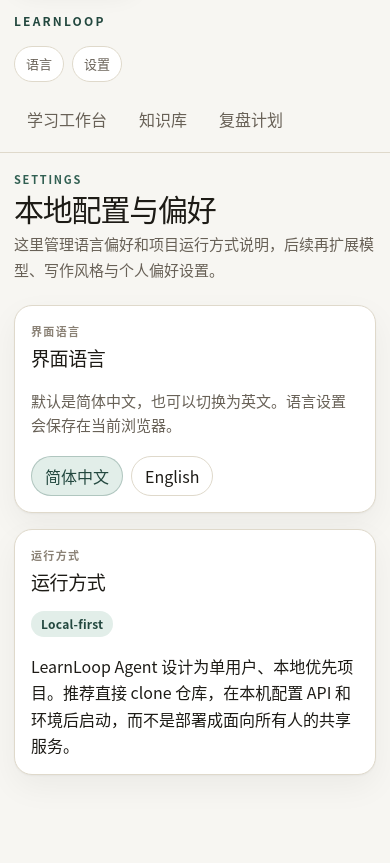
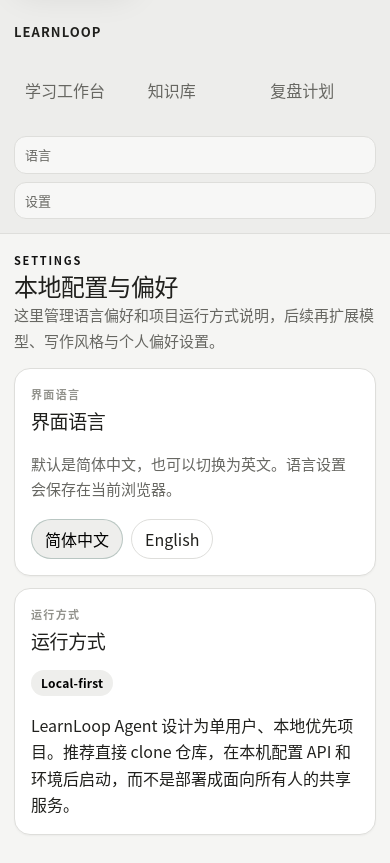
Before and after one commit to Layau-code/learnloop-agent, a Next.js app in the folder frontend/: page /settings in a window 390 px wide. Built offline with nearby package versions, Linux system fonts and the light colour scheme.

Commit message:
style: adopt codex-like study workspace

```diff
--- a/frontend/app/globals.css
+++ b/frontend/app/globals.css
@@ -4,25 +4,25 @@
 
 :root {
   color-scheme: light;
-  --bg: #f7f6f2;
-  --bg-soft: #eeece5;
+  --bg: #f5f5f3;
+  --bg-soft: #ededeb;
   --surface: #ffffff;
-  --surface-muted: #faf9f5;
-  --surface-quiet: #f2f0e9;
-  --border: #dfd9cb;
-  --border-strong: #cfc6b4;
-  --text: #1d1b16;
-  --text-muted: #686157;
-  --text-soft: #8b8276;
-  --accent: #315f52;
-  --accent-strong: #23483f;
-  --accent-soft: #e2eee9;
+  --surface-muted: #f8f8f7;
+  --surface-quiet: #eeeeec;
+  --border: #dededb;
+  --border-strong: #c8c8c2;
+  --text: #20201d;
+  --text-muted: #676762;
+  --text-soft: #93938d;
+  --accent: #111111;
+  --accent-strong: #000000;
+  --accent-soft: #eeeeec;
   --danger-soft: #f6e9e2;
-  --radius-sm: 10px;
-  --radius-md: 14px;
-  --radius-lg: 18px;
-  --shadow-card: 0 1px 2px rgba(29, 27, 22, 0.04), 0 12px 32px rgba(29, 27, 22, 0.05);
-  --shadow-soft: 0 10px 24px rgba(29, 27, 22, 0.06);
+  --radius-sm: 8px;
+  --radius-md: 12px;
+  --radius-lg: 16px;
+  --shadow-card: 0 1px 2px rgba(0, 0, 0, 0.04);
+  --shadow-soft: 0 12px 32px rgba(0, 0, 0, 0.08);
 }
 
 * {
@@ -85,28 +85,35 @@
 .app-shell {
   min-height: 100vh;
   display: grid;
-  grid-template-rows: auto minmax(0, 1fr);
+  grid-template-columns: 240px minmax(0, 1fr);
 }
 
-.topbar {
+.app-sidebar {
   position: sticky;
   top: 0;
-  z-index: 10;
+  height: 100vh;
   display: flex;
-  align-items: center;
+  flex-direction: column;
   justify-content: space-between;
-  gap: 16px;
-  border-bottom: 1px solid var(--border);
-  background: rgba(247, 246, 242, 0.94);
-  padding: 12px 22px;
-  backdrop-filter: blur(10px);
+  gap: 24px;
+  border-right: 1px solid var(--border);
+  background: #ededeb;
+  padding: 14px;
+}
+
+.sidebar-top {
+  display: grid;
+  gap: 18px;
 }
 
 .brand-mark {
-  color: var(--accent-strong);
-  font-size: 12px;
+  display: inline-flex;
+  align-items: center;
+  min-height: 36px;
+  color: var(--text);
+  font-size: 13px;
   font-weight: 900;
-  letter-spacing: 0.18em;
+  letter-spacing: 0.08em;
 }
 
 .locale-switcher {
@@ -157,17 +164,15 @@
 }
 
 .nav {
-  display: flex;
-  align-items: center;
-  justify-content: center;
+  display: grid;
   gap: 6px;
 }
 
 .nav a {
   border: 1px solid transparent;
-  border-radius: 999px;
+  border-radius: var(--radius-md);
   color: var(--text-muted);
-  padding: 8px 12px;
+  padding: 9px 10px;
   transition: background 160ms ease, border-color 160ms ease, color 160ms ease;
 }
 
@@ -178,26 +183,26 @@
 
 .nav a.is-active {
   border-color: transparent;
-  background: var(--accent-soft);
-  color: var(--accent-strong);
+  background: var(--surface);
+  color: var(--text);
   font-weight: 700;
+  box-shadow: var(--shadow-card);
 }
 
-.topbar-actions {
-  display: flex;
-  align-items: center;
+.sidebar-actions {
+  display: grid;
   gap: 8px;
 }
 
 .quiet-link,
 .menu-popover summary {
   border: 1px solid var(--border);
-  border-radius: 999px;
-  background: var(--surface);
+  border-radius: var(--radius-md);
+  background: rgba(255, 255, 255, 0.58);
   color: var(--text-muted);
   cursor: pointer;
   font-size: 13px;
-  padding: 7px 11px;
+  padding: 8px 10px;
 }
 
 .menu-popover {
@@ -214,8 +219,8 @@
 
 .menu-panel {
   position: absolute;
-  top: calc(100% + 8px);
-  right: 0;
+  bottom: calc(100% + 8px);
+  left: 0;
   z-index: 30;
   min-width: 168px;
   border: 1px solid var(--border);
@@ -225,21 +230,25 @@
   padding: 10px;
 }
 
+.menu-panel .locale-switcher {
+  border: 0;
+  padding: 0;
+}
+
 .main {
   width: 100%;
-  max-width: 1180px;
-  margin: 0 auto;
-  padding: 28px 22px 44px;
+  max-width: none;
+  padding: 20px;
 }
 
 .page {
   display: grid;
-  gap: 22px;
+  gap: 14px;
 }
 
 .page-header {
   display: grid;
-  gap: 6px;
+  gap: 4px;
   max-width: 680px;
 }
 
@@ -250,9 +259,9 @@
 
 .page-header h2 {
   margin: 0;
-  font-size: clamp(28px, 3vw, 40px);
+  font-size: 22px;
   line-height: 1.05;
-  letter-spacing: -0.04em;
+  letter-spacing: -0.025em;
 }
 
 .eyebrow {
@@ -273,9 +282,12 @@
 
 .dashboard-grid,
 .card-grid,
-.workspace-grid {
+.workspace-grid,
+.codex-workspace,
+.workspace-rail,
+.workspace-main {
   display: grid;
-  gap: 16px;
+  gap: 12px;
 }
 
 .dashboard-grid {
@@ -286,6 +298,20 @@
 .workspace-grid {
   grid-template-columns: minmax(320px, 0.82fr) minmax(360px, 1fr);
   align-items: start;
+}
+
+.codex-workspace {
+  grid-template-columns: 320px minmax(0, 1fr);
+  align-items: start;
+  min-height: calc(100vh - 112px);
+}
+
+.workspace-rail {
+  align-content: start;
+}
+
+.workspace-main {
+  min-width: 0;
 }
 
 .card-grid {
@@ -304,7 +330,7 @@
 .card {
   border-radius: var(--radius-lg);
   box-shadow: var(--shadow-card);
-  padding: 20px;
+  padding: 14px;
 }
 
 .card h3,
@@ -381,7 +407,7 @@
 }
 
 .field textarea {
-  min-height: 118px;
+  min-height: 104px;
   resize: vertical;
 }
 
@@ -404,22 +430,22 @@
 
 .button-primary,
 .button-secondary {
-  min-height: 38px;
+  min-height: 36px;
   border: 1px solid transparent;
-  border-radius: 999px;
-  padding: 9px 15px;
+  border-radius: var(--radius-md);
+  padding: 8px 13px;
   cursor: pointer;
   font-weight: 750;
   transition: background 160ms ease, border-color 160ms ease, color 160ms ease, transform 160ms ease;
 }
 
 .button-primary {
-  background: var(--accent);
+  background: var(--text);
   color: #ffffff;
 }
 
 .button-primary:hover {
-  background: var(--accent-strong);
+  background: #000000;
   transform: translateY(-1px);
 }
 
@@ -466,8 +492,8 @@
 }
 
 .list-card.is-active {
-  border-color: rgba(49, 95, 82, 0.32);
-  background: var(--accent-soft);
+  border-color: var(--border-strong);
+  background: var(--surface);
 }
 
 .list-card span {
@@ -481,6 +507,95 @@
   border-radius: var(--radius-md);
   background: var(--surface-muted);
   padding: 14px;
+}
+
+.chat-card {
+  min-height: calc(100vh - 112px);
+  display: grid;
+  grid-template-rows: auto minmax(260px, 1fr) auto;
+  border: 1px solid var(--border);
+  border-radius: var(--radius-lg);
+  background: var(--surface);
+  box-shadow: var(--shadow-card);
+  overflow: hidden;
+}
+
+.chat-header {
+  display: flex;
+  align-items: flex-start;
+  justify-content: space-between;
+  gap: 12px;
+  border-bottom: 1px solid var(--border);
+  padding: 14px 16px;
+}
+
+.chat-header h3 {
+  margin: 4px 0 0;
+  font-size: 16px;
+}
+
+.chat-scroll {
+  display: grid;
+  align-content: start;
+  gap: 12px;
+  overflow-y: auto;
+  padding: 18px;
+}
+
+.composer {
+  display: grid;
+  gap: 10px;
+  border-top: 1px solid var(--border);
+  background: var(--surface-muted);
+  padding: 12px;
+}
+
+.composer textarea {
+  width: 100%;
+  min-height: 88px;
+  resize: vertical;
+  border: 1px solid var(--border);
+  border-radius: var(--radius-lg);
+  background: var(--surface);
+  color: var(--text);
+  padding: 12px;
+}
+
+.composer textarea:focus {
+  border-color: var(--border-strong);
+  outline: none;
+}
+
+.composer-actions {
+  display: flex;
+  align-items: center;
+  justify-content: space-between;
+  gap: 10px;
+}
+
+.empty-state {
+  display: grid;
+  place-items: center;
+  min-height: 260px;
+  color: var(--text-muted);
+  text-align: center;
+  padding: 24px;
+}
+
+.empty-state.compact {
+  min-height: 140px;
+}
+
+.sr-only {
+  position: absolute;
+  width: 1px;
+  height: 1px;
+  padding: 0;
+  margin: -1px;
+  overflow: hidden;
+  clip: rect(0, 0, 0, 0);
+  white-space: nowrap;
+  border: 0;
 }
 
 .detail-panel {
@@ -555,8 +670,9 @@
 
 .quiet-disclosure {
   border: 1px solid var(--border);
-  border-radius: var(--radius-lg);
+  border-radius: var(--radius-md);
   background: rgba(255, 255, 255, 0.66);
+  overflow: hidden;
 }
 
 .quiet-disclosure summary {
@@ -588,27 +704,30 @@
 
 @media (max-width: 1100px) {
   .dashboard-grid,
-  .workspace-grid {
+  .workspace-grid,
+  .codex-workspace {
     grid-template-columns: 1fr;
+  }
+
+  .chat-card {
+    min-height: 620px;
   }
 }
 
 @media (max-width: 760px) {
-  .topbar {
-    align-items: flex-start;
-    flex-wrap: wrap;
-    padding: 12px 14px;
+  .app-shell {
+    grid-template-columns: 1fr;
   }
 
-  .brand-mark {
-    width: 100%;
+  .app-sidebar {
+    position: relative;
+    height: auto;
+    border-right: 0;
+    border-bottom: 1px solid var(--border);
   }
 
   .nav {
-    order: 3;
-    width: 100%;
-    justify-content: flex-start;
-    overflow-x: auto;
+    grid-template-columns: repeat(3, minmax(0, 1fr));
   }
 
   .main {
@@ -616,7 +735,7 @@
   }
 
   .page-header h2 {
-    font-size: 30px;
+    font-size: 24px;
   }
 
   .section-heading,
--- a/frontend/components/app-shell.tsx
+++ b/frontend/components/app-shell.tsx
@@ -27,7 +27,8 @@
       <a className="skip-link" href="#main-content">
         {app.skipToContent}
       </a>
-      <header className="topbar">
+      <aside className="app-sidebar">
+        <div className="sidebar-top">
           <Link href="/study" className="brand-mark" aria-label={app.title}>
             {app.brand}
           </Link>
@@ -43,8 +44,9 @@
               );
             })}
           </nav>
+        </div>
 
-        <div className="topbar-actions">
+        <div className="sidebar-actions">
           <details className="menu-popover">
             <summary>{app.language}</summary>
             <div className="menu-panel">
@@ -55,7 +57,7 @@
             {app.nav.settings}
           </Link>
         </div>
-      </header>
+      </aside>
       <main id="main-content" className="main">
         {children}
       </main>
--- a/frontend/features/study/study-qa-panel.tsx
+++ b/frontend/features/study/study-qa-panel.tsx
@@ -34,8 +34,8 @@
   const copy = appMessages.study;
 
   return (
-    <article className="card card-tall">
-      <div className="section-heading">
+    <article className="chat-card">
+      <div className="chat-header">
         <div>
           <p className="card-label">{copy.qaLabel}</p>
           <h3>{copy.qaTitle}</h3>
@@ -44,30 +44,12 @@
       </div>
 
       {!selectedMaterial ? (
-        <p className="muted">{copy.qaEmpty}</p>
+        <div className="empty-state">
+          <p>{copy.qaEmpty}</p>
+        </div>
       ) : (
-        <div className="stack-list">
-          <form className="stack-form" onSubmit={onSubmit}>
-            <label className="field">
-              <span>{copy.qaQuestion}</span>
-              <textarea
-                required
-                rows={4}
-                value={question}
-                onChange={(event) => onQuestionChange(event.target.value)}
-                placeholder={copy.qaPlaceholder}
-              />
-            </label>
-            <div className="action-row">
-              <button className="button-primary" type="submit" disabled={isSubmitting || !question.trim()}>
-                {isSubmitting ? copy.answering : copy.ask}
-              </button>
-              {effectiveThreadId ? <span className="pill subtle">{copy.threadReady}</span> : null}
-            </div>
-          </form>
-
-          <div className="detail-panel">
-            <h4>{copy.qaHistoryTitle}</h4>
+        <>
+          <div className="chat-scroll">
             {isLoadingMessages ? <p className="muted">{copy.qaLoading}</p> : null}
             {messages.map((message) => (
               <div key={message.id} className="message-card">
@@ -98,10 +80,32 @@
               </div>
             ))}
             {!isLoadingMessages && !messages.length ? (
-              <p className="muted">{copy.qaNoMessages}</p>
+              <div className="empty-state compact">
+                <p>{copy.qaNoMessages}</p>
+              </div>
             ) : null}
           </div>
-        </div>
+
+          <form className="composer" onSubmit={onSubmit}>
+            <label className="sr-only" htmlFor="study-question">
+              {copy.qaQuestion}
+            </label>
+            <textarea
+              id="study-question"
+              required
+              rows={3}
+              value={question}
+              onChange={(event) => onQuestionChange(event.target.value)}
+              placeholder={copy.qaPlaceholder}
+            />
+            <div className="composer-actions">
+              {effectiveThreadId ? <span className="pill subtle">{copy.threadReady}</span> : <span />}
+              <button className="button-primary" type="submit" disabled={isSubmitting || !question.trim()}>
+                {isSubmitting ? copy.answering : copy.ask}
+              </button>
+            </div>
+          </form>
+        </>
       )}
     </article>
   );
```
Also changed, not shown: frontend/features/study/study-workbench.tsx (+23 -30 lines), 1 other file (tests, documents, lock files or other folders). Lines whose indentation alone changed are shown as unchanged.
